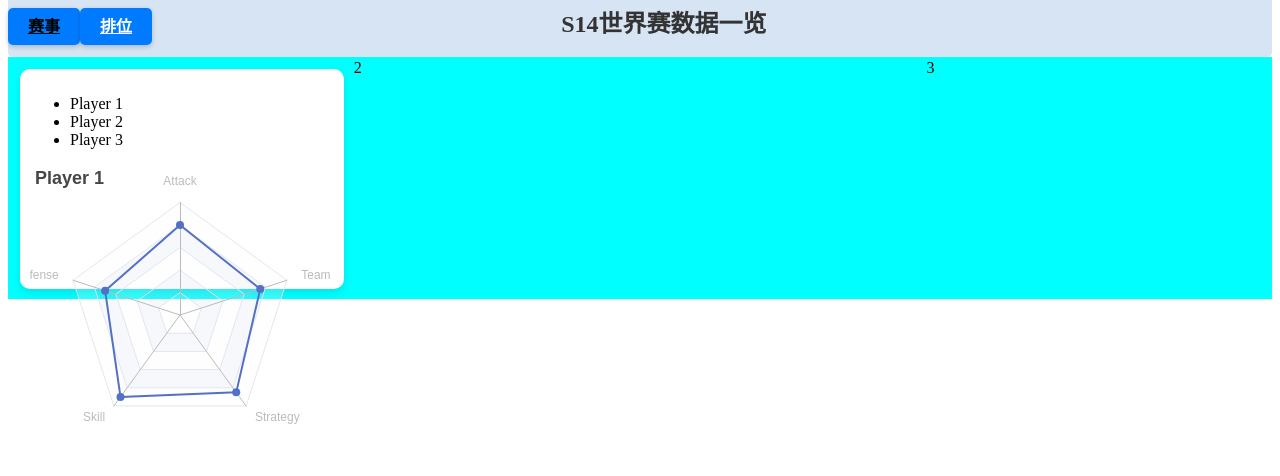
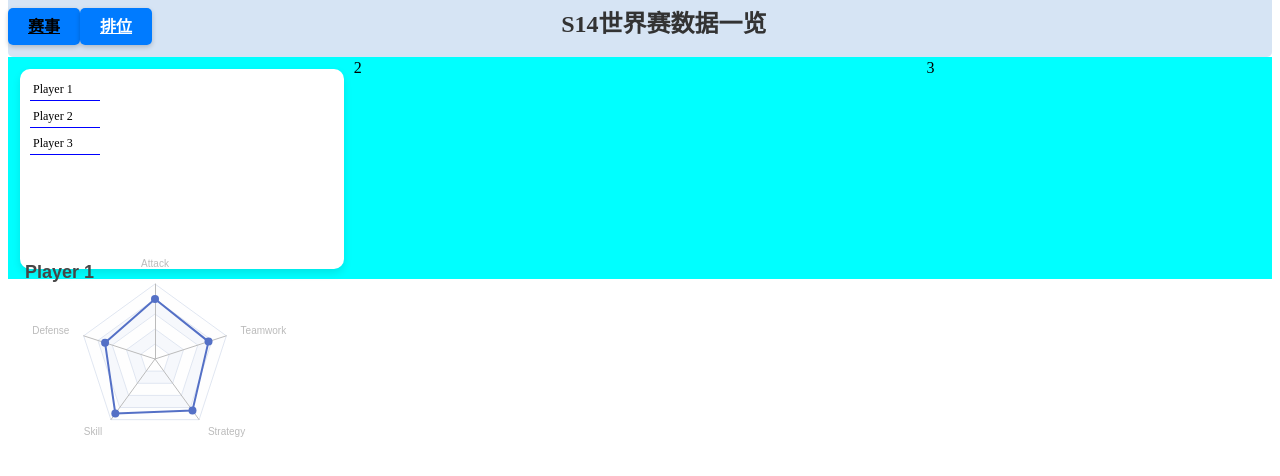
Before and after one commit to cancanchihao/League_of_Legend_Data_Visualization, a Vue app: page / in a window 1280 px wide. Shown: the top 476 px of the page. Built offline with nearby package versions, Linux system fonts and the light colour scheme; the HTML template or start-up script is replaced by a standard one.

Commit message:
这个图看着还行了

```diff
--- a/src/components/chart_1.vue
+++ b/src/components/chart_1.vue
@@ -1,6 +1,12 @@
 <script setup>
 import { ref, watch, onMounted, onUnmounted } from 'vue';
 import * as echarts from 'echarts';
+import VChart from 'vue-echarts';
+
+// 注册vchart组件
+const components = {
+  VChart,
+};
 
 // 玩家数据
 const players = ref([
@@ -16,6 +22,9 @@ const selectedPlayer = ref(players.value[0]);
 const chartOptions = ref({
   title: {
     text: selectedPlayer.value.name,
+  },
+  textStyle: {
+      fontSize: 10
   },
   tooltip: {},
   radar: {
@@ -45,6 +54,10 @@ const chartOptions = ref({
 watch(selectedPlayer, (newPlayer) => {
   chartOptions.value.title.text = newPlayer.name;
   chartOptions.value.series[0].data[0].value = newPlayer.stats;
+  // 这里直接调用更新
+  if (chartInstance) {
+    chartInstance.setOption(chartOptions.value); // 更新图表
+  }
 });
 
 // 选择玩家的方法
@@ -72,11 +85,6 @@ onUnmounted(() => {
   window.removeEventListener('resize', chartInstance.resize);
 });
 
-watch(chartOptions, (newOptions) => {
-  if (chartInstance) {
-    chartInstance.setOption(newOptions);
-  }
-});
 </script>
 
 <template>
@@ -89,21 +97,42 @@ watch(chartOptions, (newOptions) => {
         </ul>
         </div>
         <div class="radar-chart" id="radar-chart">
-        <v-chart :options="chartOptions" />
+        <v-chart :options="chartOptions" :auto-resize="true" />
         </div>
     </div>
 </template>
 
-<style>
+<style lang="less" scoped>
+
 .player-list {
-  width: 200px;
+  width: 90px;
+  font-size: 12px;
   display: inline-block;
   vertical-align: top;
+  height: 180px;
+  ul {
+    list-style: none;
+    padding: 10px;
+    margin: 0;
+    li {
+      cursor: pointer;
+      border-bottom: 1px solid blue;
+      padding: 3px;
+      margin-bottom: 5px;
+      transition: font-size 0.3s ease, color 0.3s ease;
+    }
+    li:hover {
+      font-size: 16px;
+      color: rgb(73, 11, 217);
+    }
+  }
 }
 
 .radar-chart {
-  width: 300px;
-  height: 300px;
+  z-index: 1000;
+  padding-top: 10px;
+  width: 270px;
+  height: 200px;
   display: inline-block;
   vertical-align: top;
 }
--- a/src/components/chart_temp.vue
+++ b/src/components/chart_temp.vue
@@ -1,3 +1,6 @@
+<!-- 临时文件存放，该文件没有用处！
+可以当剪切板用 -->
+
 <template>
     <div>
         <div class="player-list">
--- a/src/views/EventView.vue
+++ b/src/views/EventView.vue
@@ -32,7 +32,6 @@ import Chart1 from '@/components/chart_1.vue';
 
 .chart-container {
   height: 200px;
-  padding: 10px;
   background-color: #fff;
   box-shadow: 0 4px 8px rgba(0, 0, 0, 0.1); /* 轻微阴影效果 */
   border-radius: 10px;
```
